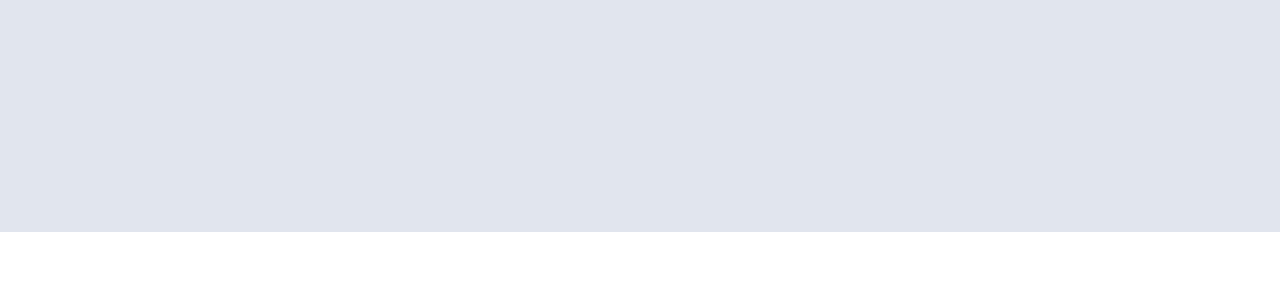
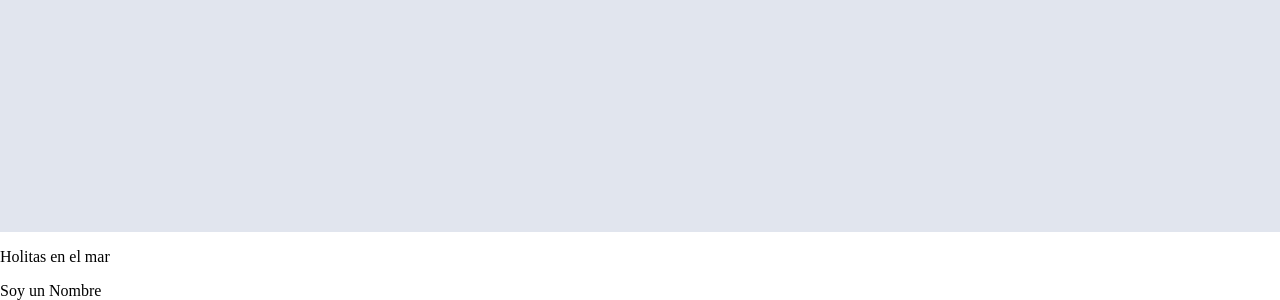
Before and after one commit to 12aptor/FestivalAd, a Next.js app: page / in a window 1280 px wide. Shown: the part 1368-1668 px from the top of the page. Before the commit the page ends 1600 px from the top, so only its background shows below. Built offline with nearby package versions, Linux system fonts and the light colour scheme.

Commit message:
agregué el footer

```diff
--- /dev/null
+++ b/components/Footer.tsx
@@ -0,0 +1,14 @@
+const Footer = () => {
+    const retornarNombre = () => {
+        return 'Soy un Nombre'
+    }
+    return (
+        <footer>
+            <p>Holitas en el mar</p>
+            {retornarNombre()}
+        </footer>
+    )
+
+}
+
+export default Footer
--- a/pages/index.tsx
+++ b/pages/index.tsx
@@ -1,6 +1,7 @@
 import type { NextPage } from 'next'
 import Head from 'next/head'
 import Image from 'next/image'
+import Footer from '../components/Footer'
 import Header from '../components/Header'
 
 const Home: NextPage = () => {
@@ -23,9 +24,7 @@ const Home: NextPage = () => {
         </div>
       </main>
 
-      <footer >
-
-      </footer>
+      <Footer />
     </div>
   )
 }
```
